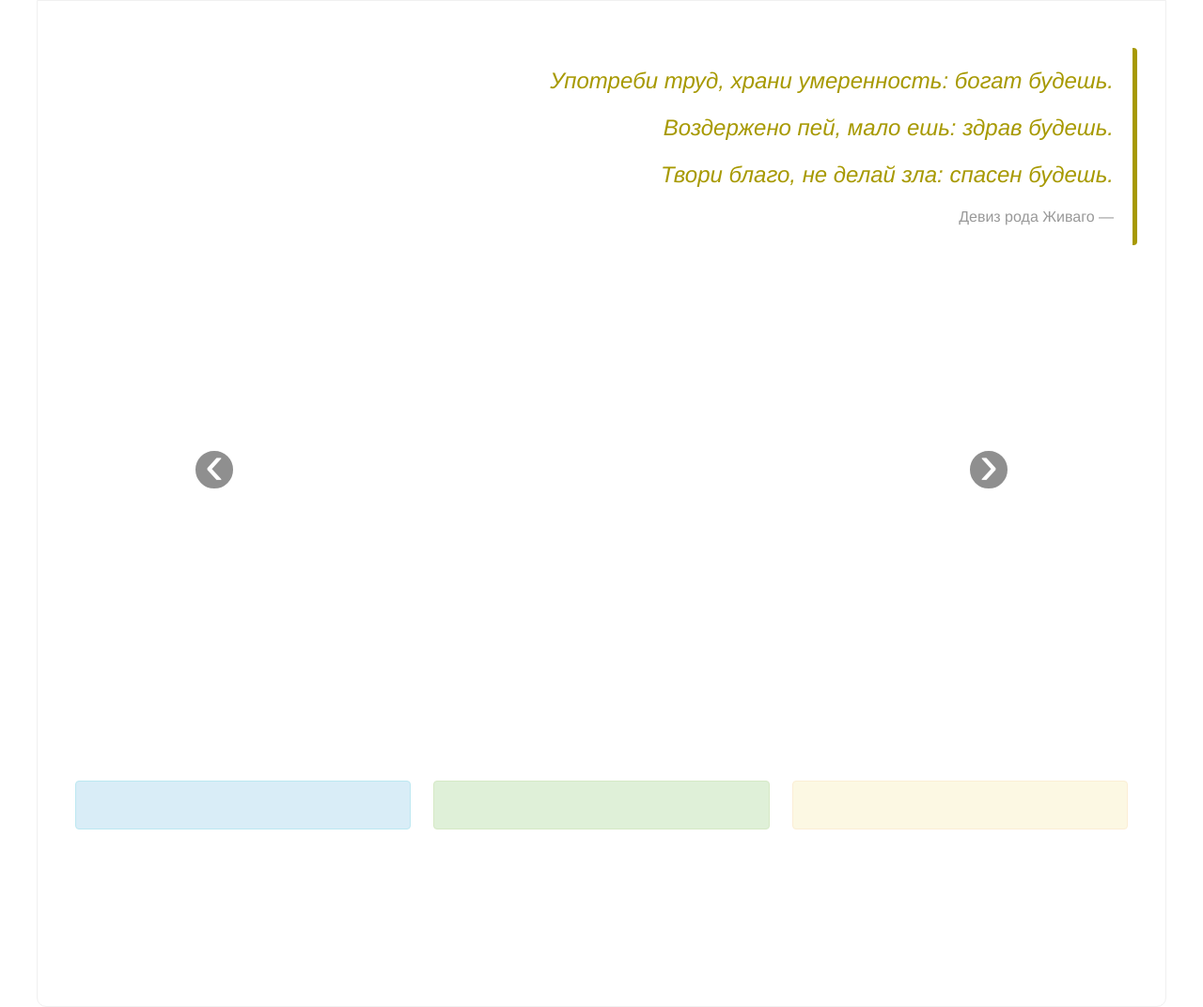
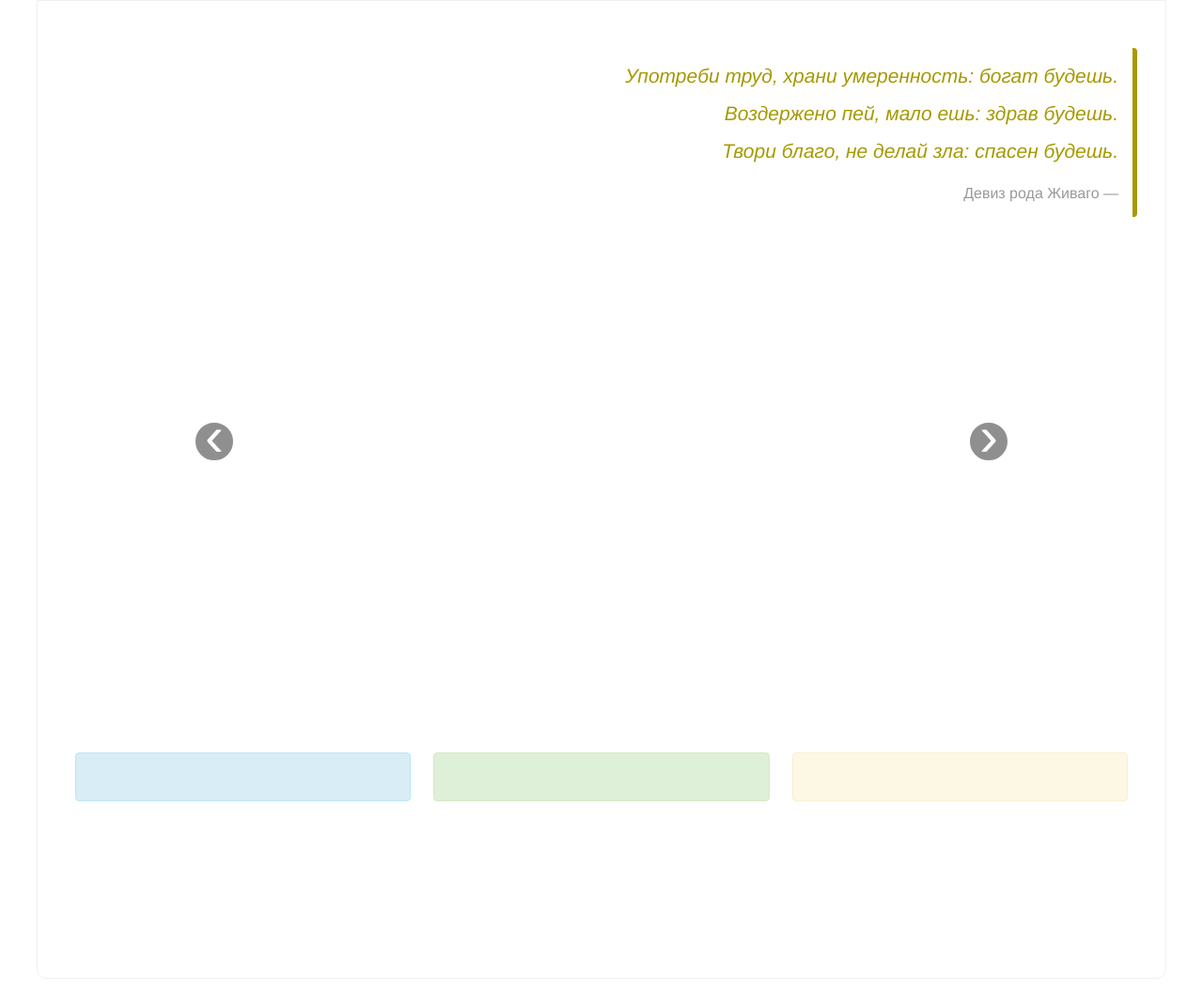
Before and after one commit to odin793/att_tech, a Django app: template att_tech_app/templates/index.html in a window 1280 px wide. Shown: the part 175-1247 px from the top of the page at 94% size. After the commit the page ends 1217 px from the top, so only its background shows below. Run offline with Django 3.2, Linux system fonts and the light colour scheme; the template is opened without the code that fills it, so the values that code supplies are empty; parts of the project's set-up code (start-up, migrations or seed data) failed here and were passed over; some libraries are stand-ins or nearby versions.

Commit message:
slideshow template changes. quote style changes. 6 news in news block

```diff
--- a/att_tech_app/templates/index.html
+++ b/att_tech_app/templates/index.html
@@ -8,7 +8,7 @@
 	   	Употреби труд, храни умеренность: богат будешь.</p>
 	<p class="lead">
 		Воздержено пей, мало ешь: здрав будешь.</p>
-	<p class="lead">
+	<p class="lead last">
 		Твори благо, не делай зла: спасен будешь.</p>
 	</p>
 	<small style="font-size: 16px;">Девиз рода Живаго</small>
@@ -37,7 +37,7 @@
 					<img src="{{ p.url }}" alt="{{ p.name }}">
 					<div class="carousel-caption">
           	<h4>{{ p.name }}</h4>
-						<p>{{ p.descr }}</p>
+						{% comment %}}<p>{{ p.descr }}</p>{% endcomment %}
           </div>
 				</div>
 			{% endfor %}
--- a/att_tech_app/templatetags/att_tech_app_tags.py
+++ b/att_tech_app/templatetags/att_tech_app_tags.py
@@ -6,5 +6,5 @@ register = template.Library()
 
 @register.inclusion_tag('news_block_template.html')
 def news_block():
-    last_news = New.objects.all().order_by('-date_added')[:7]
+    last_news = New.objects.all().order_by('-date_added')[:6]
     return {'last_news': last_news}
--- a/static/css/styles.css
+++ b/static/css/styles.css
@@ -15,16 +15,6 @@
 }
 
 .header {
-    /*background: url('bg_texture.png') 0 0 repeat;*/
-    /*background: linear-gradient(45deg, #020031 0%, #6D3353 90%) repeat scroll 0 0 transparent;
-    background: -webkit-gradient(45deg, #020031 0%, #6D3353 90%) repeat scroll 0 0 transparent;
-    background: -webkit-linear-gradient(45deg, #020031 0%, #6D3353 90%) repeat scroll 0 0 transparent;
-    background: -o-linear-gradient(45deg, #020031 0%, #6D3353 90%) repeat scroll 0 0 transparent;
-    background: -ms-linear-gradient(45deg, #020031 0%, #6D3353 90%) repeat scroll 0 0 transparent;
-    background: -moz-linear-gradient(45deg, #020031 0%, #6D3353 90%) repeat scroll 0 0 transparent;*/
-    /*background: linear-gradient(45deg, #020031 0%, #6D3353 100%) repeat scroll 0 0 transparent;*/
-    /*background-image: url("http://twitter.github.io/bootstrap/assets/css/../img/bs-docs-masthead-pattern.png") repeat scroll center center transparent;*/
-
     background-image: url("http://twitter.github.io/bootstrap/assets/img/bs-docs-masthead-pattern.png"), linear-gradient(left bottom, rgb(44,13,56) 0%, rgb(138,50,100) 100%);
     background-image: url("http://twitter.github.io/bootstrap/assets/img/bs-docs-masthead-pattern.png"), -o-linear-gradient(left bottom, rgb(44,13,56) 0%, rgb(138,50,100) 100%);
     background-image: url("http://twitter.github.io/bootstrap/assets/img/bs-docs-masthead-pattern.png"), -moz-linear-gradient(left bottom, rgb(44,13,56) 0%, rgb(138,50,100) 100%);
@@ -181,7 +171,7 @@ div #indexCarousel {
     color: white;
 }
 
-.nav-pills a, .nav-pills a {
+.nav-pills a {
     color: white;
 }
 
@@ -206,11 +196,17 @@ blockquote.pull-right {
     -moz-border-radius: 4px;
     border-radius: 4px;
     border-color: #A79900;
-    padding: 20px;
+    padding: 15px;
     width: 850px;
     margin-right: -10px;
 }
 
 blockquote p.lead {
-    font-size: 24px; font-style:italic;
+    font-size: 21px;
+    font-style:italic;
+    margin-bottom: 10px;
 }
+
+blockquote p.lead.last {
+    margin-bottom: 20px;
+}
```
